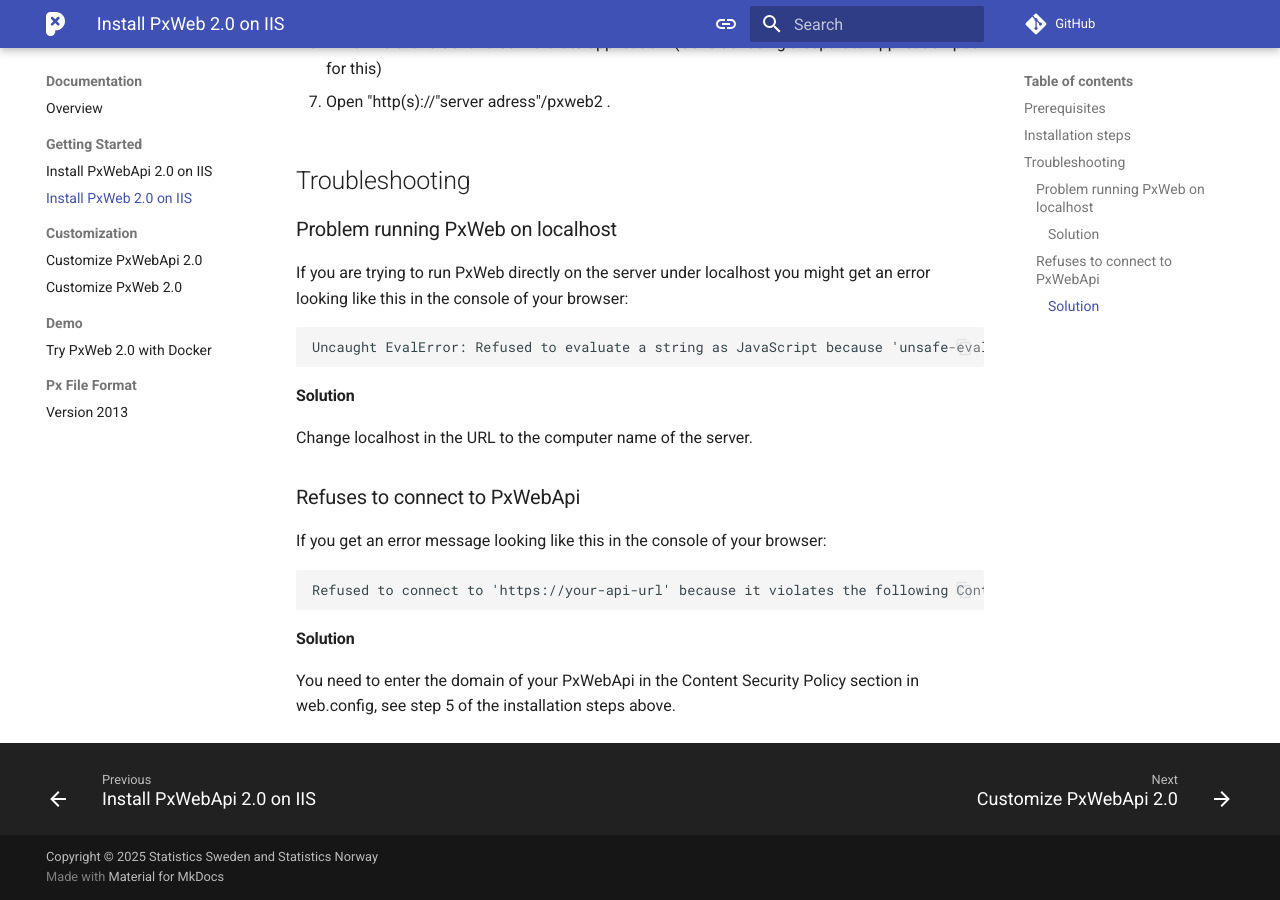
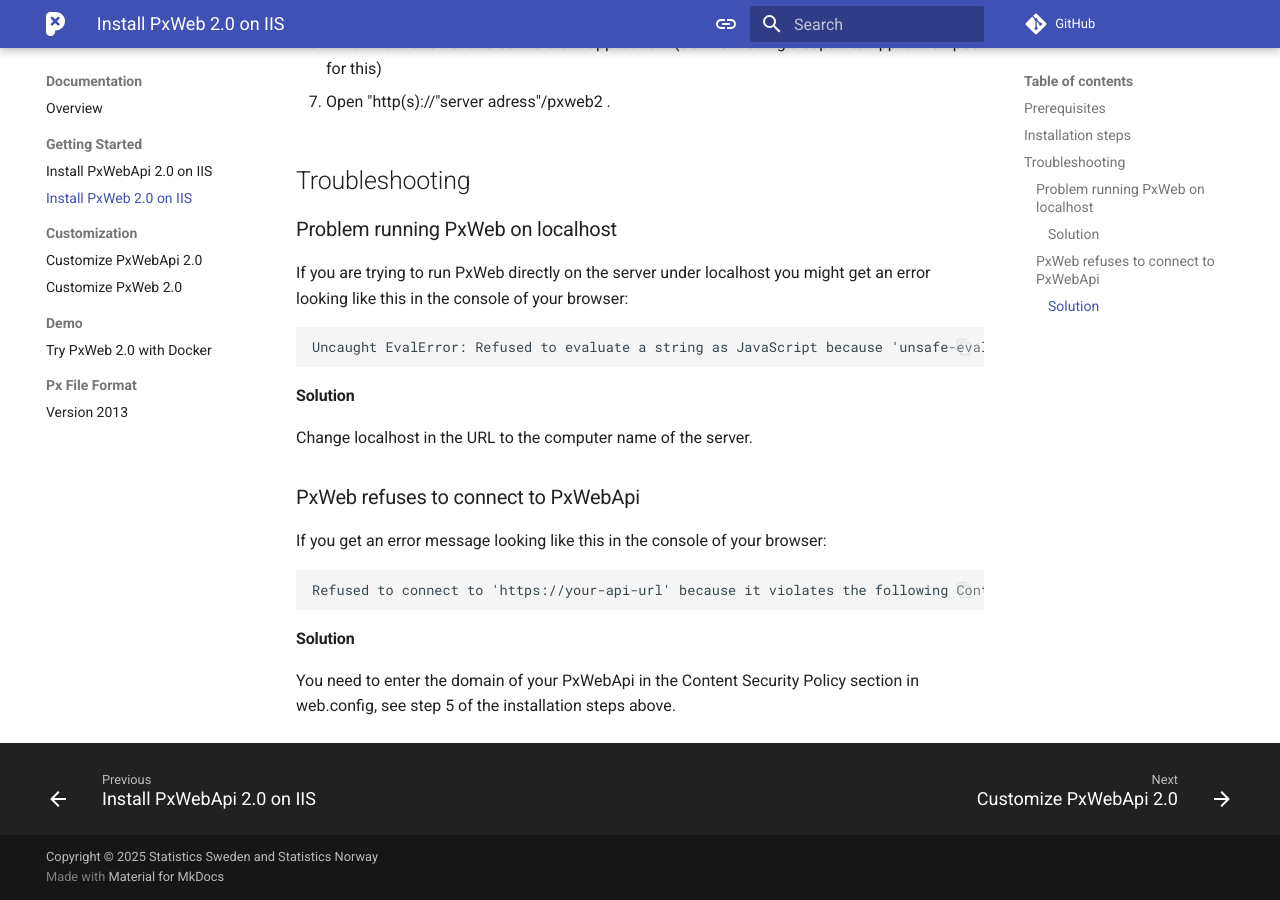
Before and after one commit to PxTools/pxtools.github.io, an MkDocs documentation site: the page built from docs/PxWeb2/documentation/installation-on-iis.md, in a window 1280 px wide and 900 px high, scrolled down 1075 px. Built offline with MkDocs 1.6.1 and Material for MkDocs 9.7.7, drawn with Linux system fonts in a browser that asks for light colours; comment, search, counter and statistics services are not loaded.

Commit message:
Minor changes

```diff
--- a/docs/PxWeb2/documentation/installation-on-iis.md
+++ b/docs/PxWeb2/documentation/installation-on-iis.md
@@ -54,7 +54,7 @@
 
 Change localhost in the URL to the computer name of the server.
 
-### Refuses to connect to PxWebApi
+### PxWeb refuses to connect to PxWebApi
 
 If you get an error message looking like this in the console of your browser:
 
```
